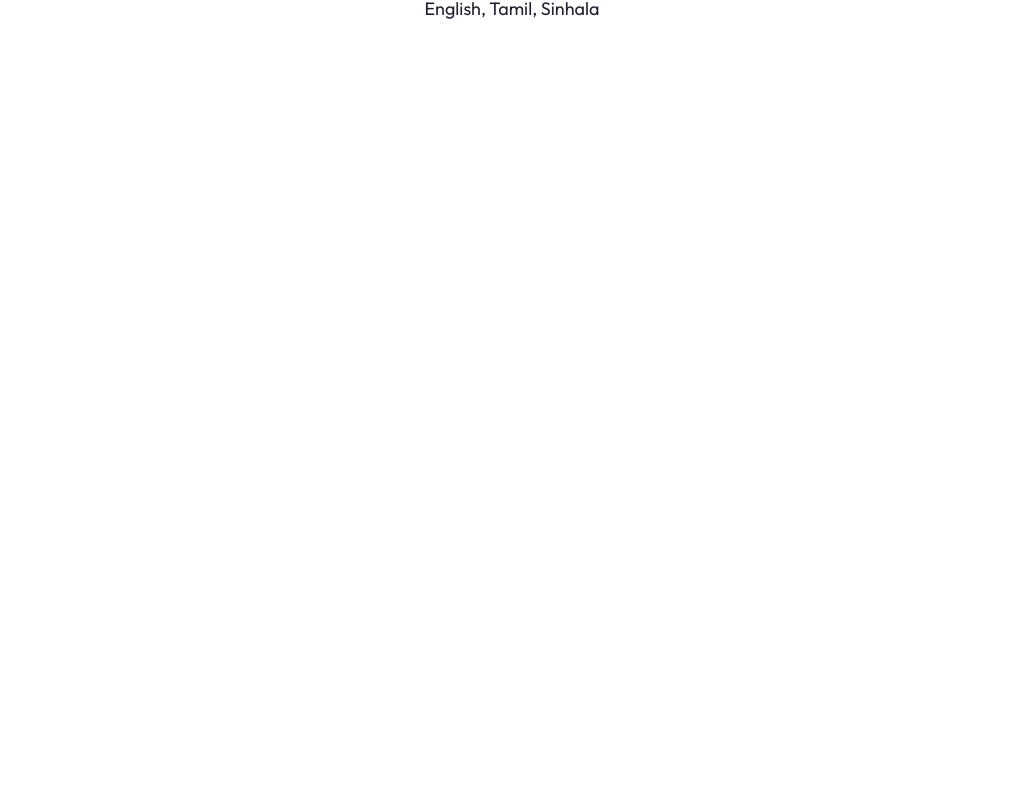
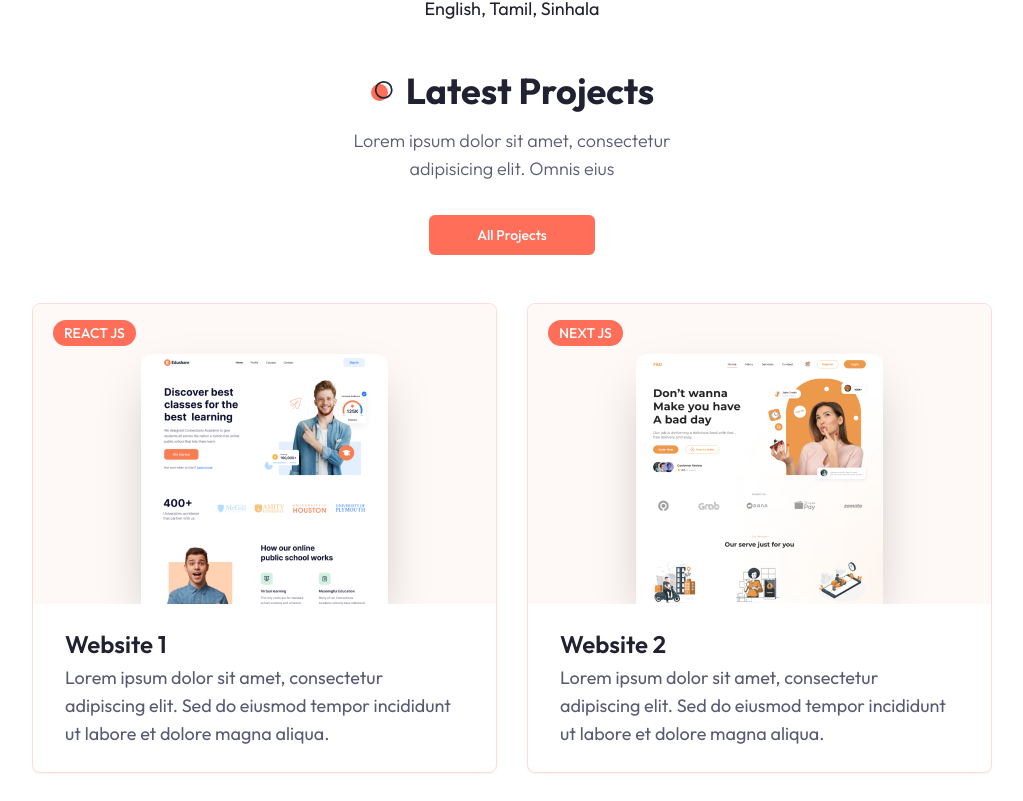
Before and after one commit to PPT1001/portfolio-nextjs, a Next.js app: page / in a window 1280 px wide. Shown: the part 1579-2380 px from the top of the page, without its empty margins (128-1151 px from the left). Built offline with nearby package versions, Linux system fonts and the light colour scheme.

Commit message:
Add Work and Cta components to page and update config file

```diff
--- a/app/page.jsx
+++ b/app/page.jsx
@@ -1,12 +1,17 @@
 import Image from "next/image";
 import Hero from "@/components/Hero";
 import About from "@/components/About";
+import Work from "@/components/Work";
+import Cta from "@/components/Cta";
 
 export default function Home() {
   return (
     <main>
       <Hero />
       <About />
+      {/* <Skills /> */}
+      <Work />
+      <Cta />
     </main>
   );
 }
--- /dev/null
+++ b/app/projects/FoodFlow/page.jsx
@@ -0,0 +1,7 @@
+import React from "react";
+
+const FoodFlow = () => {
+  return <div>page</div>;
+};
+
+export default FoodFlow;
--- a/app/projects/page.jsx
+++ b/app/projects/page.jsx
@@ -1,9 +1,59 @@
-import React from 'react'
+"use client";
+import React, { useState } from "react";
+import { Tabs } from "@/components/ui/tabs";
+import ProjectCard from "@/components/ProjectCard";
+import Link from "next/link";
+
+const projectData = [
+  {
+    image: "/work/1.png",
+    category: "react js",
+    name: "Website 1",
+    description:
+      "Lorem ipsum dolor sit amet, consectetur adipiscing elit. Sed do eiusmod tempor incididunt ut labore et dolore magna aliqua.",
+    link: "/",
+    github: "/",
+  },
+  {
+    image: "/work/2.png",
+    category: "next js",
+    name: "Website 2",
+    description:
+      "Lorem ipsum dolor sit amet, consectetur adipiscing elit. Sed do eiusmod tempor incididunt ut labore et dolore magna aliqua.",
+    link: "/",
+    github: "/",
+  },
+  {
+    image: "/work/3.png",
+    category: "HTML js",
+    name: "Website 3",
+    description:
+      "Lorem ipsum dolor sit amet, consectetur adipiscing elit. Sed do eiusmod tempor incididunt ut labore et dolore magna aliqua.",
+    link: "/",
+    github: "/",
+  },
+  {
+    image: "/work/4.png",
+    category: "Full Stack",
+    name: "Website 4",
+    description:
+      "Lorem ipsum dolor sit amet, consectetur adipiscing elit. Sed do eiusmod tempor incididunt ut labore et dolore magna aliqua.",
+    link: "/",
+    github: "/",
+  },
+];
+
+const uniqueCategory = [
+  "all projects",
+  ...new Set(projectData.map((item) => item.category)),
+];
 
 const Projects = () => {
   return (
-    <div>Projects Page</div>
-  )
-}
+    <section className="min-h-screen pt-12">
+      <Link href="/projects/FoodFlow">Hello</Link>
+    </section>
+  );
+};
 
-export default Projects
+export default Projects;
--- a/app/template.jsx
+++ b/app/template.jsx
@@ -1,28 +1,32 @@
-'use client'
+"use client";
 
-import {motion} from 'framer-motion'
-import useScrollProgress from '@/hooks/useScrollProgress'
+import { motion } from "framer-motion";
+import useScrollProgress from "@/hooks/useScrollProgress";
 
 const variants = {
   hidden: { opacity: 0 },
-  enter : { opacity: 1 },
-}
+  enter: { opacity: 1 },
+};
 
-const Template = ({children}) => {
-  const completion = useScrollProgress()
-  return <>
-    <motion.main
+const Template = ({ children }) => {
+  const completion = useScrollProgress();
+  return (
+    <>
+      <motion.main
         variants={variants}
-        initial = 'hidden'
-        animate = 'enter'
-        transistion = {{type:'linear', delay:0.2, duration:0.4}}
-    >
+        initial="hidden"
+        animate="enter"
+        transistion={{ type: "linear", delay: 0.2, duration: 0.4 }}
+      >
         {children}
-    </motion.main>
-    {/* Completion Bar */}
-    <span style={{transform: `translateY(${completion - 100}%)`}} className='fixed z-50 bg-primary w-1 top-0 right-0 bottom-0 transistion-all duration-700'></span>
-    <div className='h-[4000px]'></div>
-  </>
-}
+      </motion.main>
+      {/* Completion Bar */}
+      <span
+        style={{ transform: `translateY(${completion - 100}%)` }}
+        className="fixed z-50 bg-primary w-1 top-0 right-0 bottom-0 transistion-all duration-700"
+      ></span>
+    </>
+  );
+};
 
 export default Template;
--- a/tailwind.config.js
+++ b/tailwind.config.js
@@ -88,8 +88,10 @@ module.exports = {
         blend: "linear-gradient(90deg, hsl(var(--blend-from)) 0%, hsl(var(--blend-to)) 100%)",
         dots_light : "url(/dots-light.svg)",
         dots_dark : "url(/dots-dark.svg)",
+        work_project_bg_light: "url(/work/project-bg-light.png)",
+        work_project_bg_dark: "url(/work/project-bg-dark.png)",
       }
     },
   },
   plugins: [require("tailwindcss-animate")],
-}
+};
```
Also changed, not shown: components/Skills.jsx (added), public/hero/22381481004.png (added).
